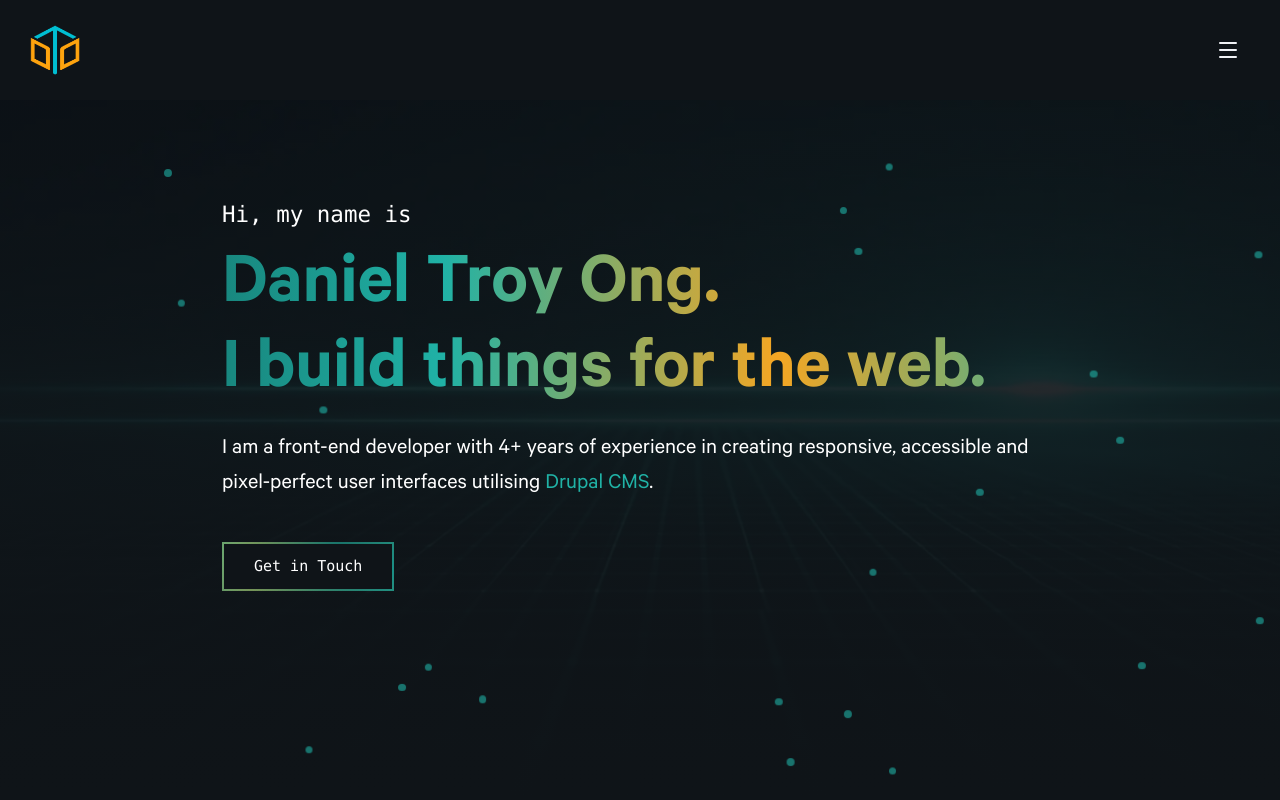
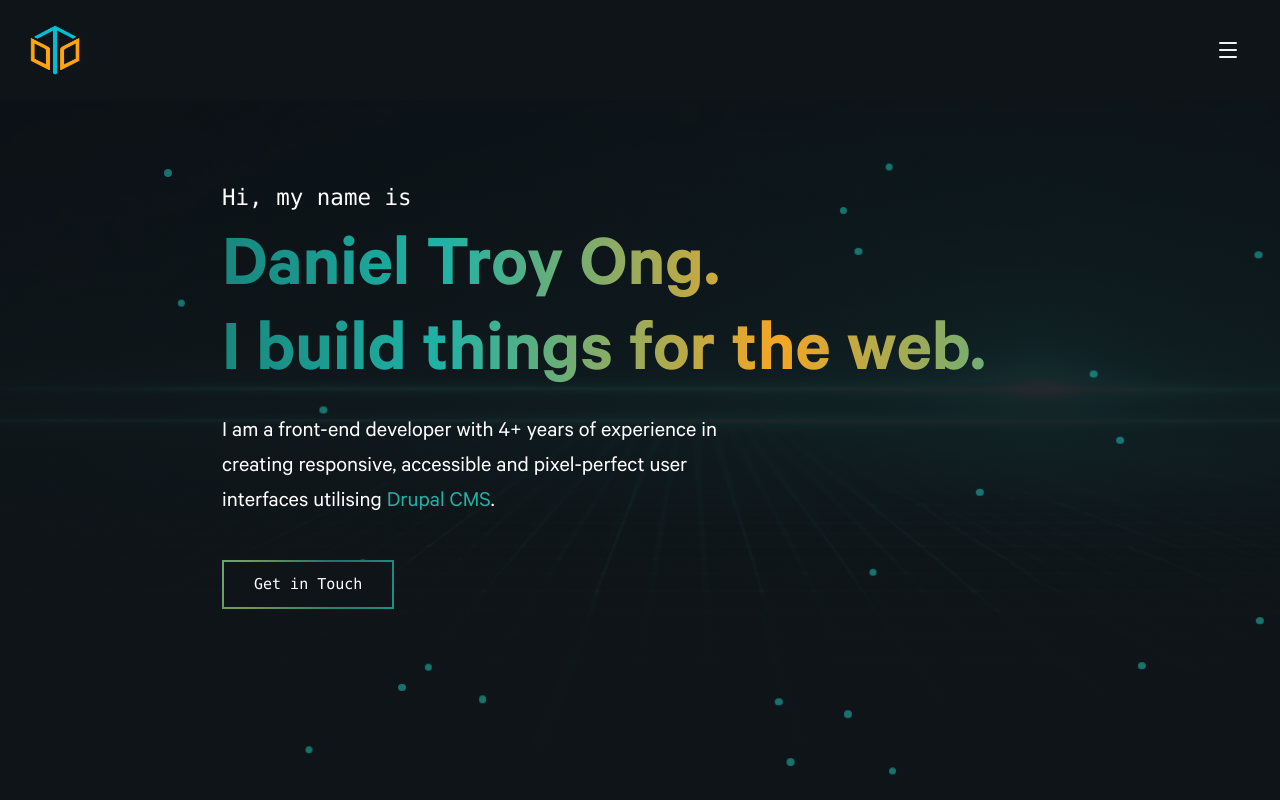
Before and after one commit to danieltroy092/portfolio, a React (Vite) app: page / in a window 1280 px wide. Shown: the top 800 px of the page. Built offline with nearby package versions, Linux system fonts and the light colour scheme.

Commit message:
added width limit to hero text

```diff
--- a/src/sections/Hero.jsx
+++ b/src/sections/Hero.jsx
@@ -57,7 +57,7 @@ export const Hero = () => {
           data-aos-delay="800"
           className="flex mt-4 lg:w-1/2"
         >
-          <p className="text-lg text-pretty">
+          <p className="text-lg text-pretty max-w-[500px]">
             I am a front-end developer with 4+ years of experience in creating
             responsive, accessible and pixel-perfect user interfaces utilising{" "}
             <a
```
